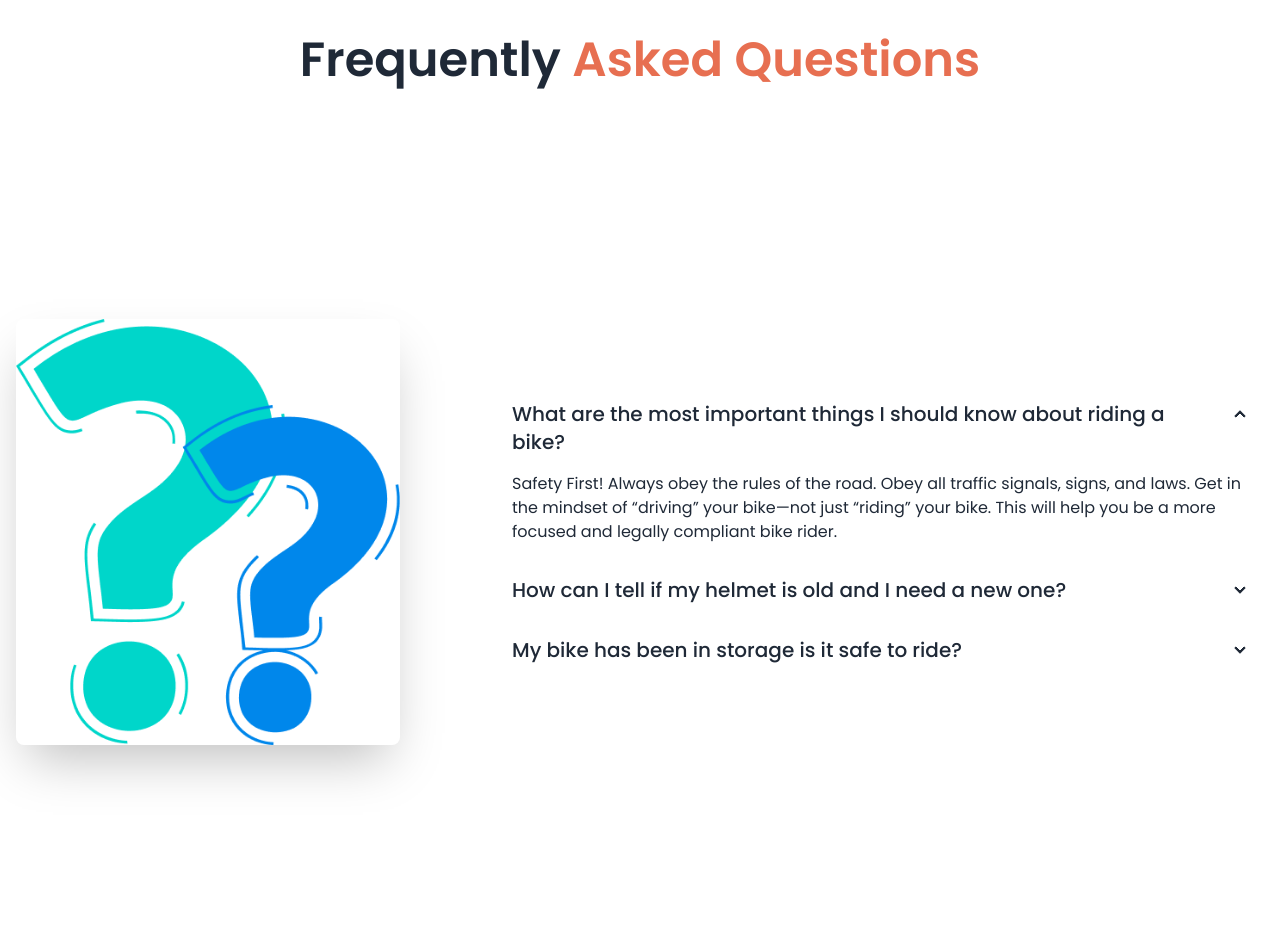
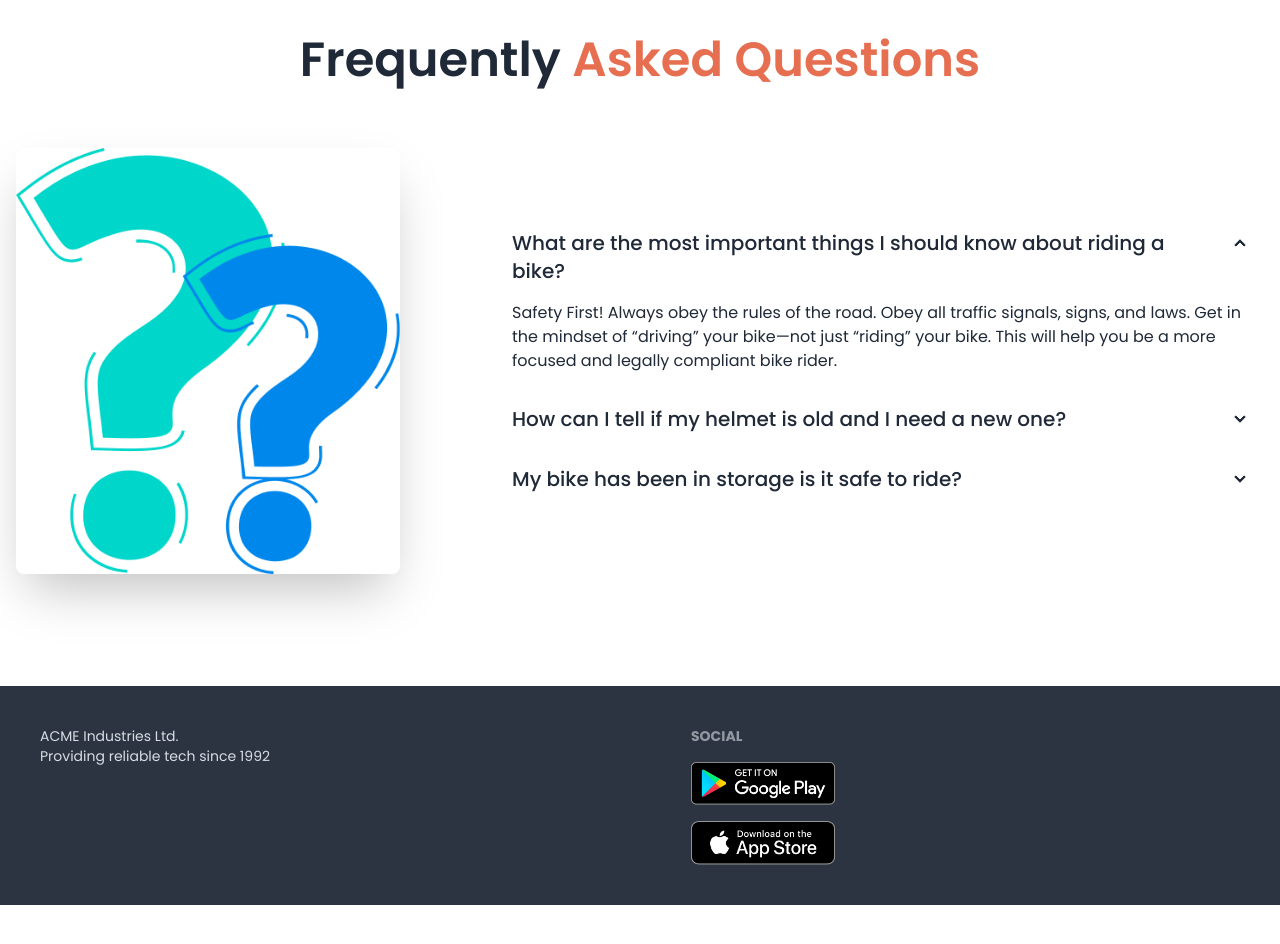
Before and after one commit to Tanvir-Hamid/baiker-zone-with-daisyui, a plain HTML site: page index.html in a window 1280 px wide. Shown: the part 2040-2984 px from the top of the page. After the commit the page ends 2945 px from the top, so only its background shows below. Drawn offline with nearby package versions, Linux system fonts and the light colour scheme.

Commit message:
third commit

```diff
--- a/index.html
+++ b/index.html
@@ -287,7 +287,7 @@
         <!-- FAQ -->
         <section class="my-24">
             <h3 class="text-5xl mb-12 font-semibold text-center">Frequently  <span class="text-bike-primary">Asked Questions</span></h3>
-            <div class="hero min-h-screen">
+            <div class="hero">
                 <div class="hero-content flex-col lg:gap-24 lg:flex-row">
                   <img src="images/others/faq.png" class="w-1/2 lg:max-w-sm rounded-lg shadow-2xl" />
                   <div>
@@ -326,7 +326,20 @@
         </section>
     </main>
 
-    <footer></footer>
+    <footer class="footer p-10 bg-neutral text-neutral-content">
+        <aside>
+
+          <p>ACME Industries Ltd.<br>Providing reliable tech since 1992</p>
+        </aside>
+        <nav>
+          <h6 class="footer-title">Social</h6>
+          <div class="grid grid-cols-1 gap-4">
+            <a><img class="w-36" src="images/others/android.png" alt=""></a>
+            <a><img class="w-36" src="images/others/ios.png" alt=""></a>
+
+          </div>
+        </nav>
+      </footer>
 </body>
 
 </html>
```
